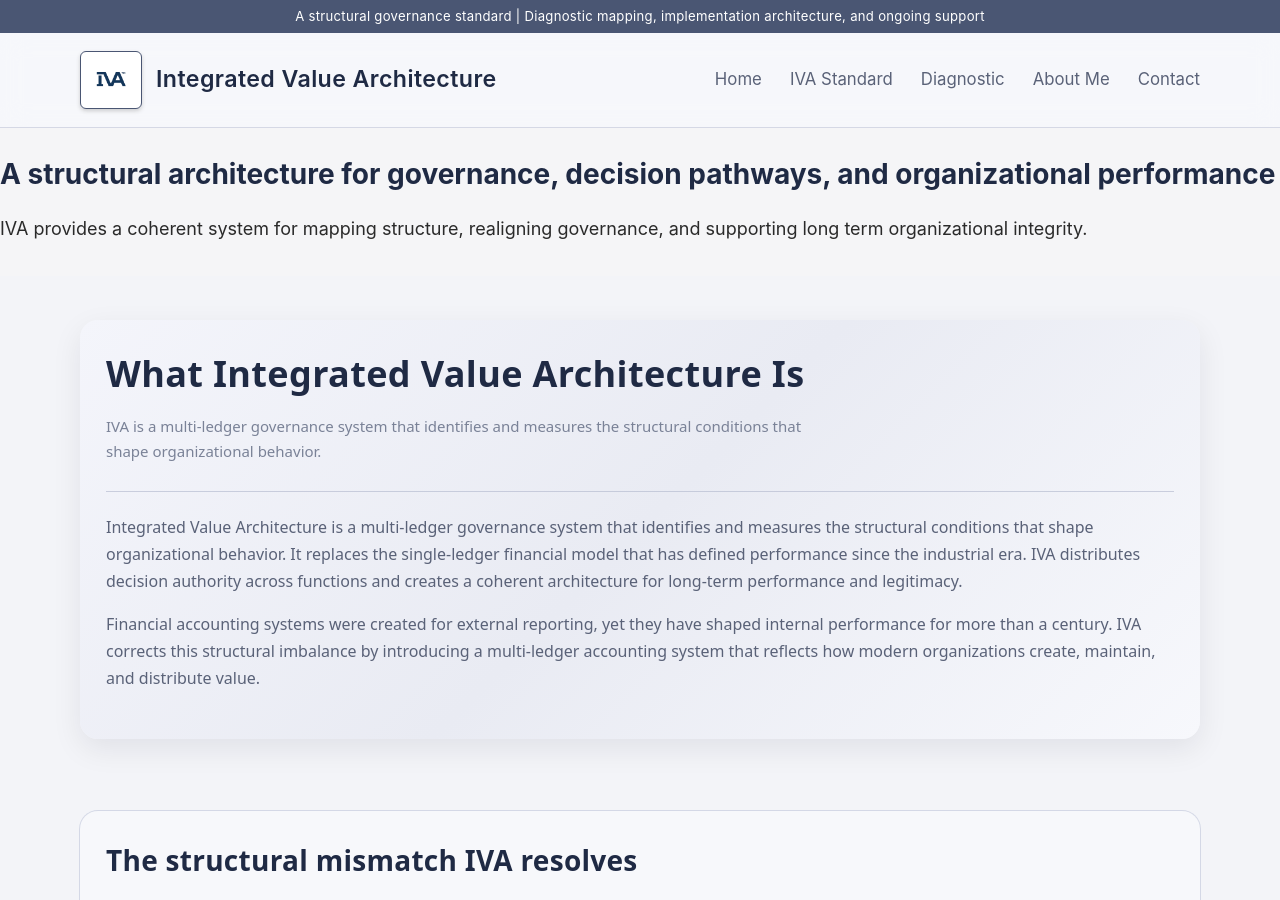
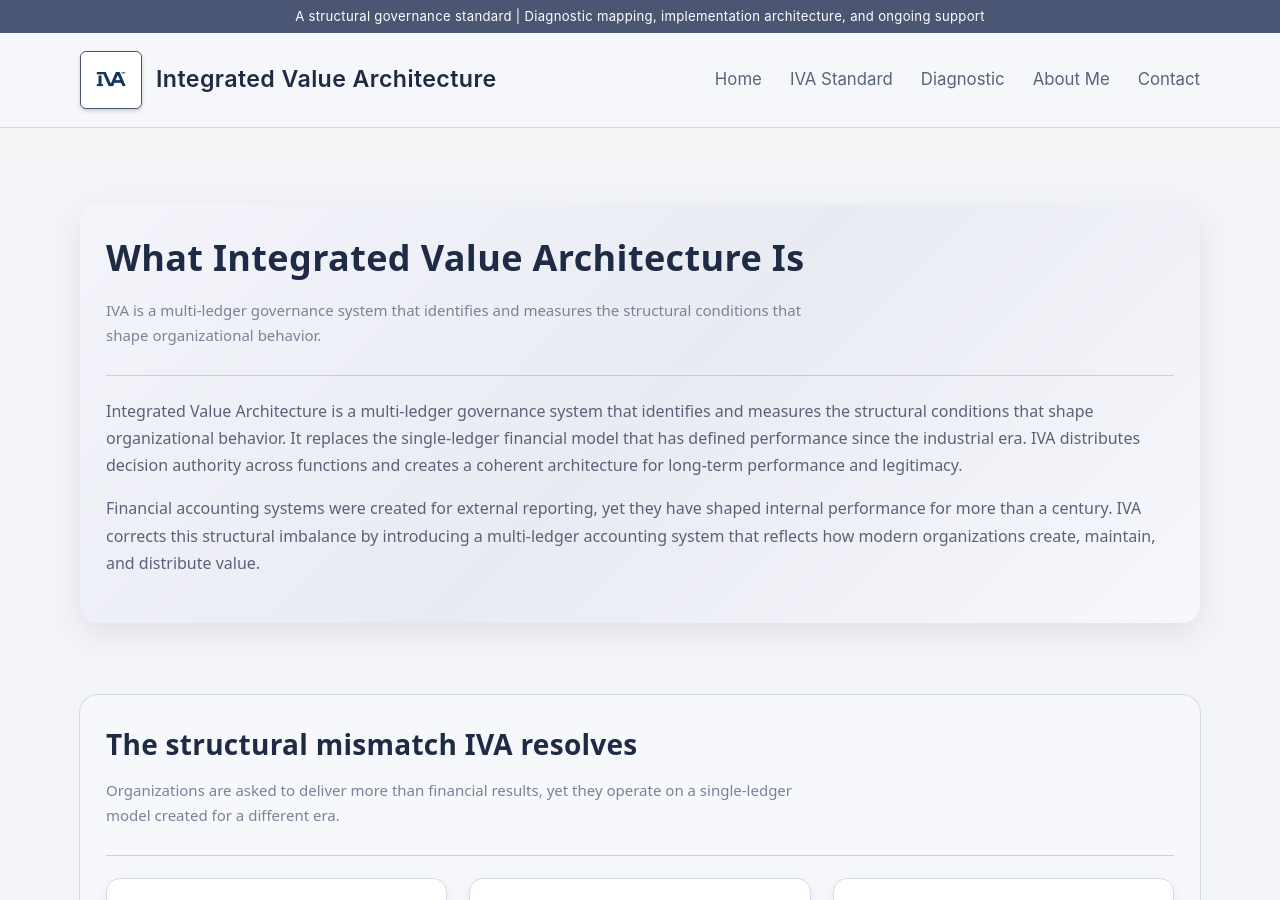
Before and after one commit to efost7873/integratedvaluearchitecture.com, a Jekyll site: the page built from index.html, in a window 1280 px wide and 900 px high. Built offline with Jekyll 4.4.1, drawn with Linux system fonts in a browser that asks for light colours.

Commit message:
Update header.html

```diff
--- a/_includes/header.html
+++ b/_includes/header.html
@@ -31,13 +31,3 @@
 
   </div>
 </header>
-
-<!-- Hero Band -->
-<div class="iva-hero">
-  <div class="iva-hero-inner">
-    <h2>A structural architecture for governance, decision pathways, and organizational performance</h2>
-    <p>
-      IVA provides a coherent system for mapping structure, realigning governance, and supporting long term organizational integrity.
-    </p>
-  </div>
-</div>
```
